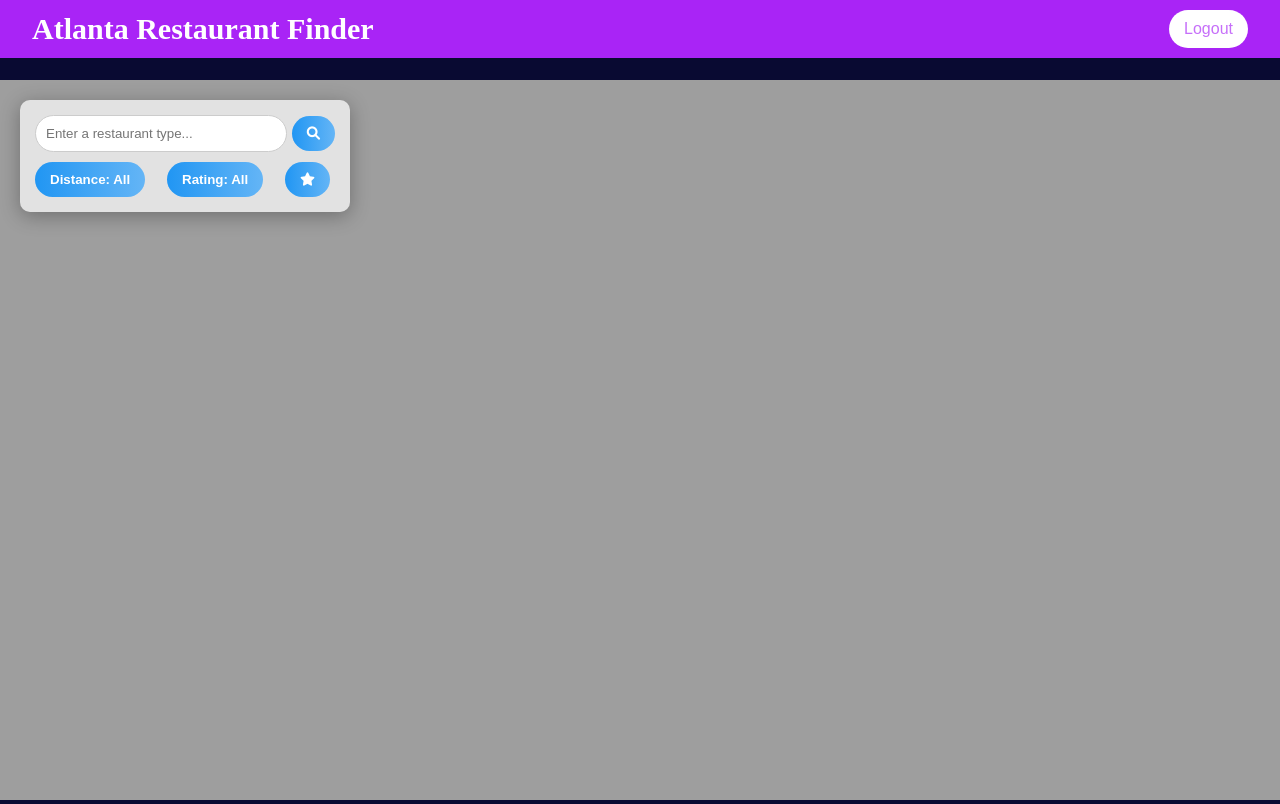
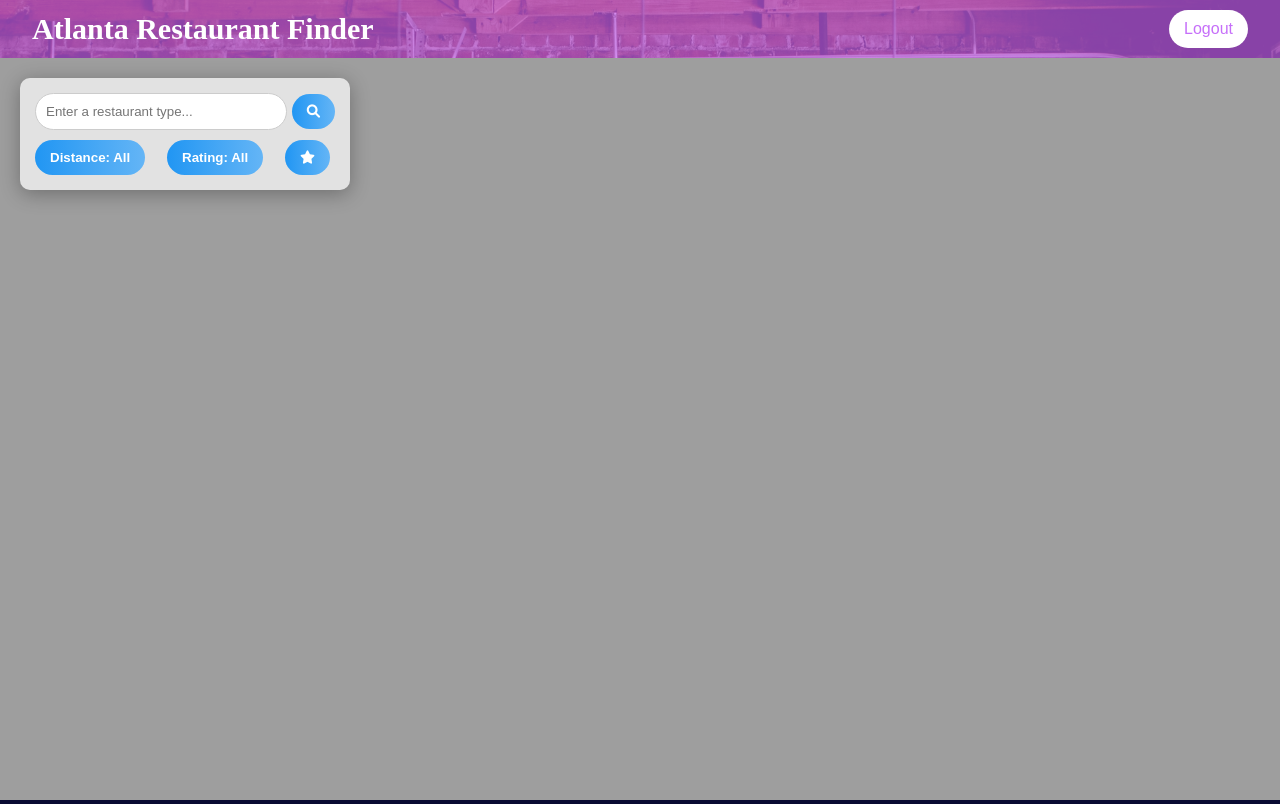
Before and after one commit to R0M-GH/Atlanta_Restaurant_Finder, a Django app: page / in a window 1280 px wide. Run offline with Django 5.2, Linux system fonts and the light colour scheme; the visitor is signed in with stand-in values (Sample User, id 1); some libraries are stand-ins or nearby versions.

Commit message:
9/30/2024 Made the birthday
I made some changes to the home HTML and CSS to make everything look better

```diff
--- a/Atlanta_Restaurant_Finder/static/Atlanta_Restaurant_Finder/home.css
+++ b/Atlanta_Restaurant_Finder/static/Atlanta_Restaurant_Finder/home.css
@@ -8,9 +8,17 @@ body {
     overflow: hidden;
     background-color: rgb(9, 10, 50);
 }
-
+body img {
+    position: absolute;
+    top: 0;
+    left: 0;
+    width: 100%;
+    height: 100%;
+    object-fit: cover;
+    z-index: 1;
+}
 header {
-    background-color: #a924f6;
+    background-color: rgba(207, 101, 253, 0.66);
     position: fixed;
     top: 0;
     left: 0;
@@ -47,12 +55,16 @@ h1 {
 section {
     position: relative;
     width: 100%;
-    height: calc(100vh - 80px); /* Adjust height to accommodate the fixed header */
-    margin-top: 80px; /* This is optional; remove if using the height calc */
+
+    height: calc(100vh - 58px);
+    margin-top: 58px;
+    z-index: 2;
 }
 
 iframe {
     width: 100%;
     height: 100%;
     border: none;
+    position: relative;
+    z-index: 2;
 }
--- a/Atlanta_Restaurant_Finder/templates/Atlanta_Restaurant_Finder/index.html
+++ b/Atlanta_Restaurant_Finder/templates/Atlanta_Restaurant_Finder/index.html
@@ -18,13 +18,14 @@
         }
     </script>
 </head>
-    <header>
+   <header>
         <h1>Atlanta Restaurant Finder</h1>
         <button onclick="logout()" class="logout-button">Logout</button>
     </header>
 <body>
     <section>
-        <iframe src="map.html" title="Restaurant Map" width="100%" height="100%" style="border:none"></iframe>
+        <iframe src="map.html" title="Restaurant Map"></iframe>
     </section>
+    <img src="{% static "Atlanta_Restaurant_Finder/image/daniel-l-PreuCmi2zm8-unsplash.jpg" %}">
 </body>
 </html>
--- a/Atlanta_Restaurant_Finder/templates/registration/register.html
+++ b/Atlanta_Restaurant_Finder/templates/registration/register.html
@@ -97,6 +97,9 @@
             <!-- Add placeholder for confirm password -->
             {{ form.password2 }}
 
+            <!-- Add placeholder for birthday -->
+            <!-- <input type="date" id="id_birthday" name="birthday" required> -->
+
             <!-- Password requirements list, centered between second password and Create Account button -->
             <ul class="password-requirements">
                 <li id="length-requirement">At least 8 characters</li>
```
Also changed, not shown: Atlanta_Restaurant_Finder/static/Atlanta_Restaurant_Finder/creat.css (+11 -0 lines), Atlanta_Restaurant_Finder/static/Atlanta_Restaurant_Finder/image/daniel-l-PreuCmi2zm8-unsplash.jpg (added), Atlanta_Restaurant_Finder/static/Atlanta_Restaurant_Finder/image/patrick-tomasso-GXXYkSwndP4-unsplash (1).jpg (added).
